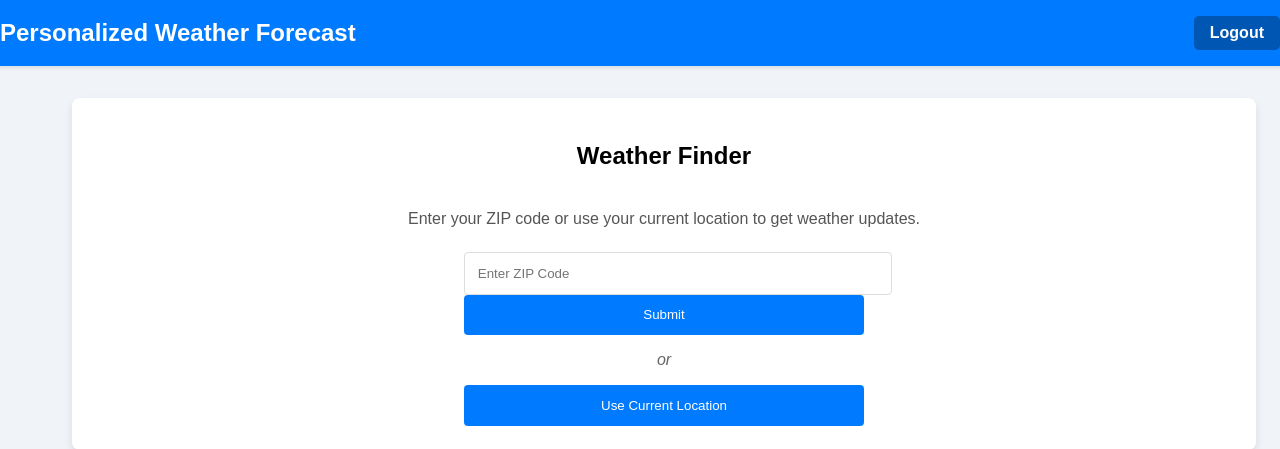
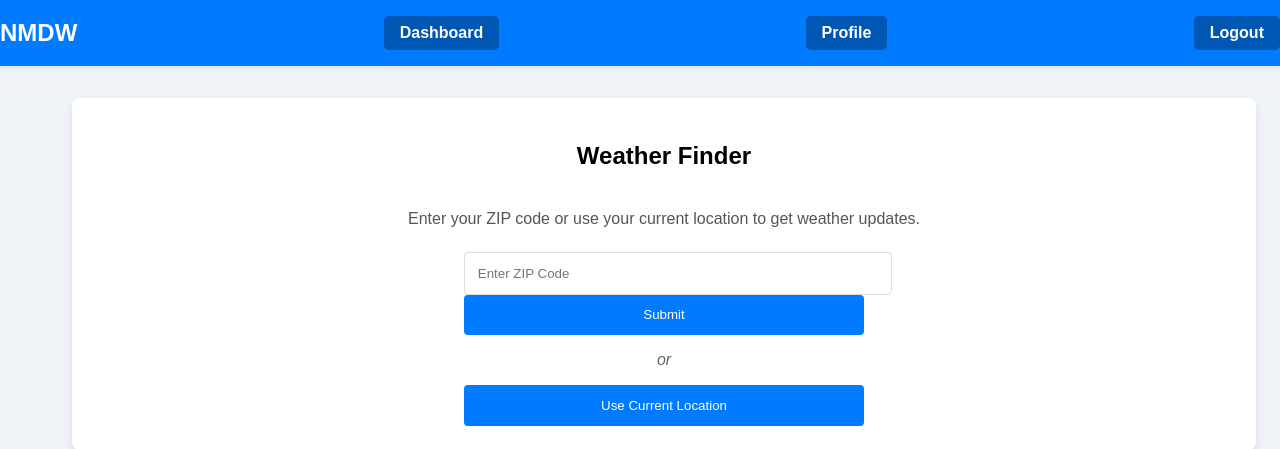
Before and after one commit to Christianmcfadden/NoMatterDaWeather, a Flask app: template NMDW/templates/MainWeatherPage.html in a window 1280 px wide. Shown: the top 449 px of the page. Run offline with Flask 3, Linux system fonts and the light colour scheme; the template is opened without the code that fills it, so the values that code supplies are empty.

Commit message:
Update MainWeatherPage.html

```diff
--- a/NMDW/templates/MainWeatherPage.html
+++ b/NMDW/templates/MainWeatherPage.html
@@ -156,7 +156,9 @@
 </head>
 <body>
     <header>
-        <h1>Personalized Weather Forecast</h1>
+        <h1>NMDW</h1>
+        <a href="/dashboard">Dashboard</a>
+        <a href="/profile">Profile</a>
         <a href="/logout">Logout</a>
     </header>
     <main>
```
